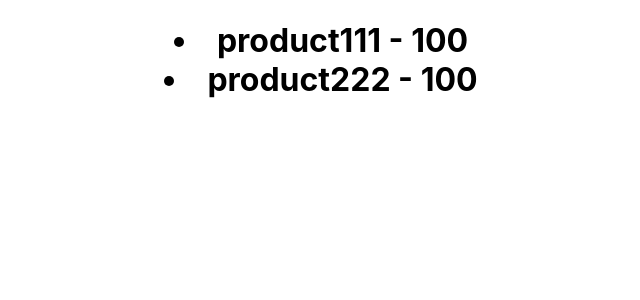
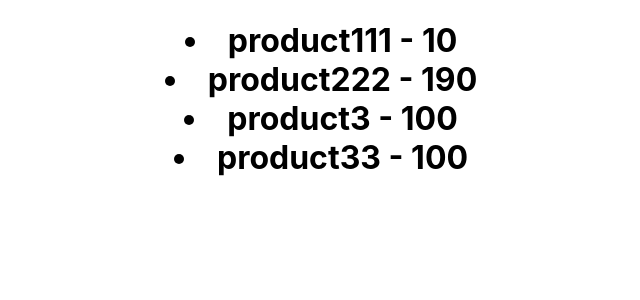
Before and after one commit to JosephAssefa-tech/ReactProject, a React (Create React App) app in the folder client/: page / in a window 1280 px wide. Shown: the top 300 px of the page, without its empty margins (319-959 px from the left). Built offline with nearby package versions, Linux system fonts and the light colour scheme.

Commit message:
adding seed data

```diff
--- a/client/src/App.tsx
+++ b/client/src/App.tsx
@@ -4,8 +4,11 @@ import React from 'react';
 import logo from './logo.svg';
 
 const product=[
-  {name:'product111',price:100},
-  {name:'product222',price:100}
+  {name:'product111',price:10},
+  {name:'product222',price:190},
+  {name:'product3',price:100},
+  {name:'product33',price:100},
+
 ]
 
 function App() {
```
